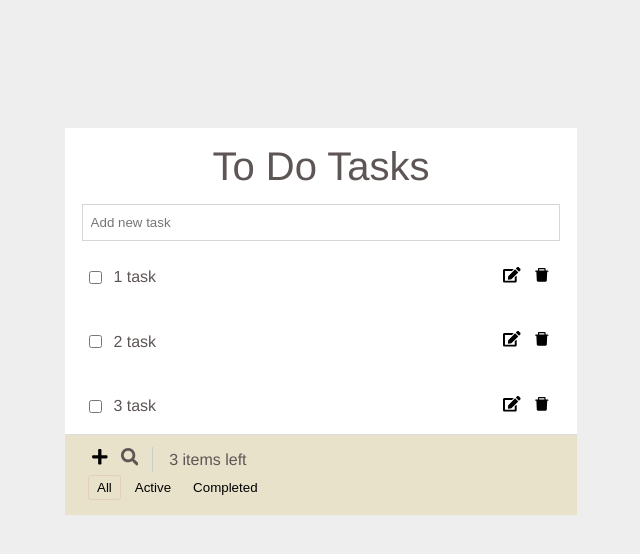
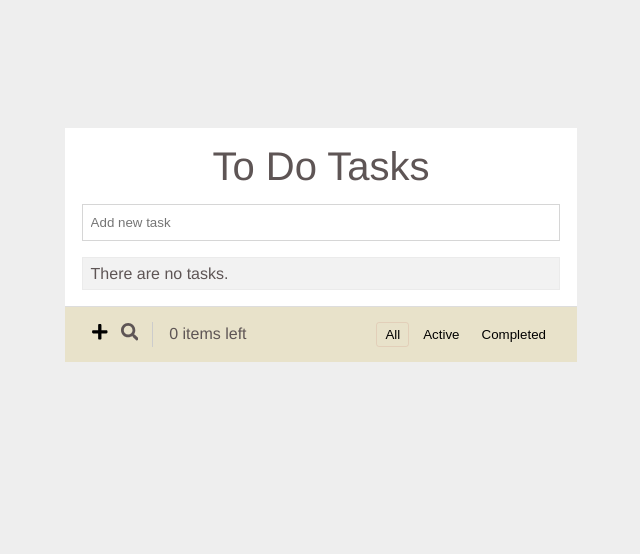
Before and after one commit to Sergey-dev10/todo-list-hooks, a React (Vite) app: page / in a window 1280 px wide. Shown: the top 554 px of the page, without its empty margins (319-959 px from the left). Built offline with nearby package versions, Linux system fonts and the light colour scheme.

Commit message:
feat: localstorage was added to the project

```diff
--- a/src/components/Filter/Filter.styles.js
+++ b/src/components/Filter/Filter.styles.js
@@ -4,6 +4,7 @@
   display: flex;
   flex-direction: row;
   justify-content: space-between;
+  margin-left: auto;
 `;
 export const Button = styled.button`
   margin: 3px;
--- a/src/components/Info/Info.jsx
+++ b/src/components/Info/Info.jsx
@@ -1,9 +1,8 @@
-import {Infowrapper} from "./Info.styles.js";
 export const Info = ({tasks}) => {
     const incompleteTasks = tasks.filter(task => task.completed === false).length;
     return (
-        <Infowrapper>
+        <div>
             <span>{incompleteTasks} items left</span>
-        </Infowrapper>
+        </div>
     );
 };
--- a/src/components/Info/Info.styles.js
+++ /dev/null
@@ -1,5 +0,0 @@
-import styled from "styled-components";
-
-export const Infowrapper = styled.div`
-  margin-right: 13rem;
-`;
--- a/src/components/Todo/Todo.jsx
+++ b/src/components/Todo/Todo.jsx
@@ -1,4 +1,4 @@
-import {useState} from "react";
+import {useEffect, useState} from "react";
 import {Title} from "../Title";
 import {TaskAdder} from "../TaskAdder";
 import {TaskList} from "../TaskList";
@@ -8,9 +8,9 @@
 import {TodoWrapper} from "./Todo.styles.js";
 export const  Todo = () => {
     const [tasks, setTasks] = useState([
-        {id: 1, title: "1 task", completed: false},
-        {id: 2, title: "2 task", completed: false},
-        {id: 3, title: "3 task", completed: false},
+        // {id: 1, title: "1 task", completed: false},
+        // {id: 2, title: "2 task", completed: false},
+        // {id: 3, title: "3 task", completed: false},
     ]);
     const [filter, setFilter] = useState("All");
     const [action, setAction] = useState("add");
@@ -49,6 +49,7 @@
         setSearchText(searchText);
     };
 
+
     let handledTasks = [];
     if (filter === "All") {
         handledTasks = tasks;
@@ -61,6 +62,20 @@
     if (searchText) {
         handledTasks = handledTasks.filter(task => task.title.indexOf(searchText) !== -1) ;
     }
+
+    useEffect(() => {
+        const storedTasks = localStorage.getItem("tasks");
+        if (storedTasks) {
+            setTasks(JSON.parse(storedTasks));
+        }
+    }, []);
+
+    useEffect(() => {
+        if (tasks.length) {
+            localStorage.setItem("tasks", JSON.stringify(tasks));
+        }
+    }, [tasks]);
+
     return (
             <TodoWrapper>
                     <Title />
```
